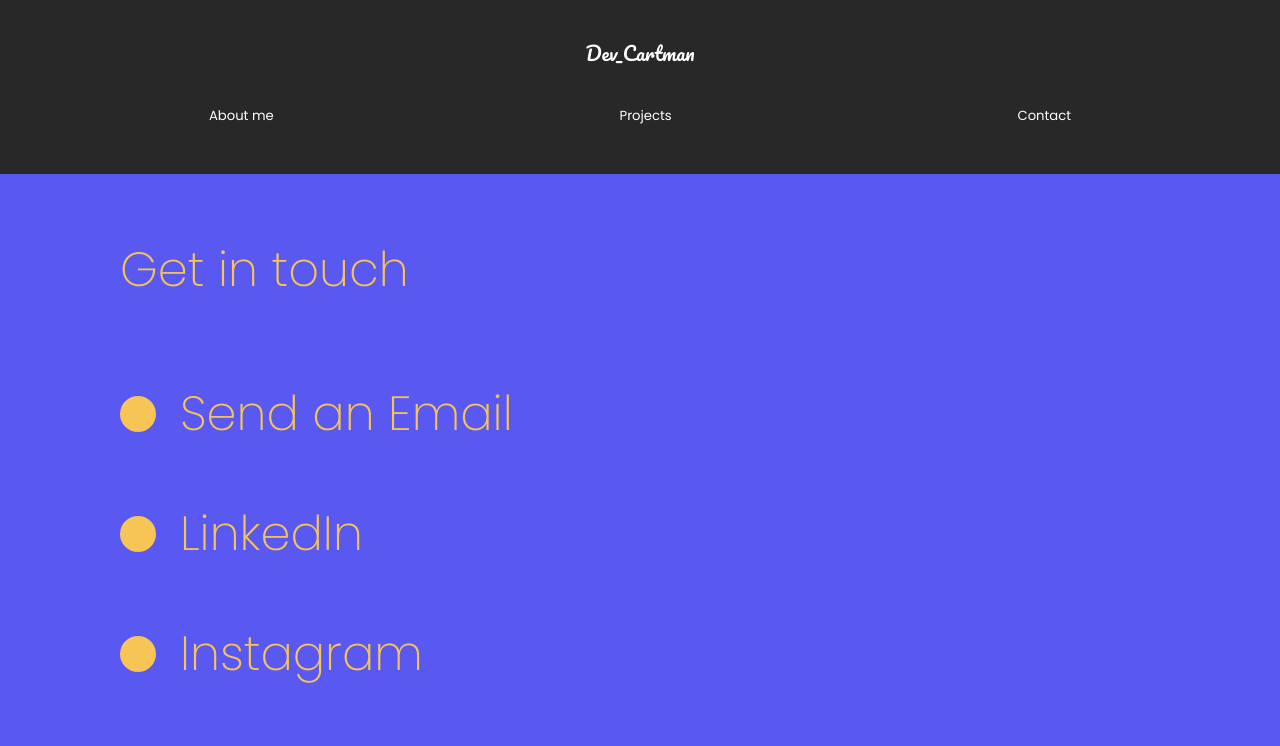
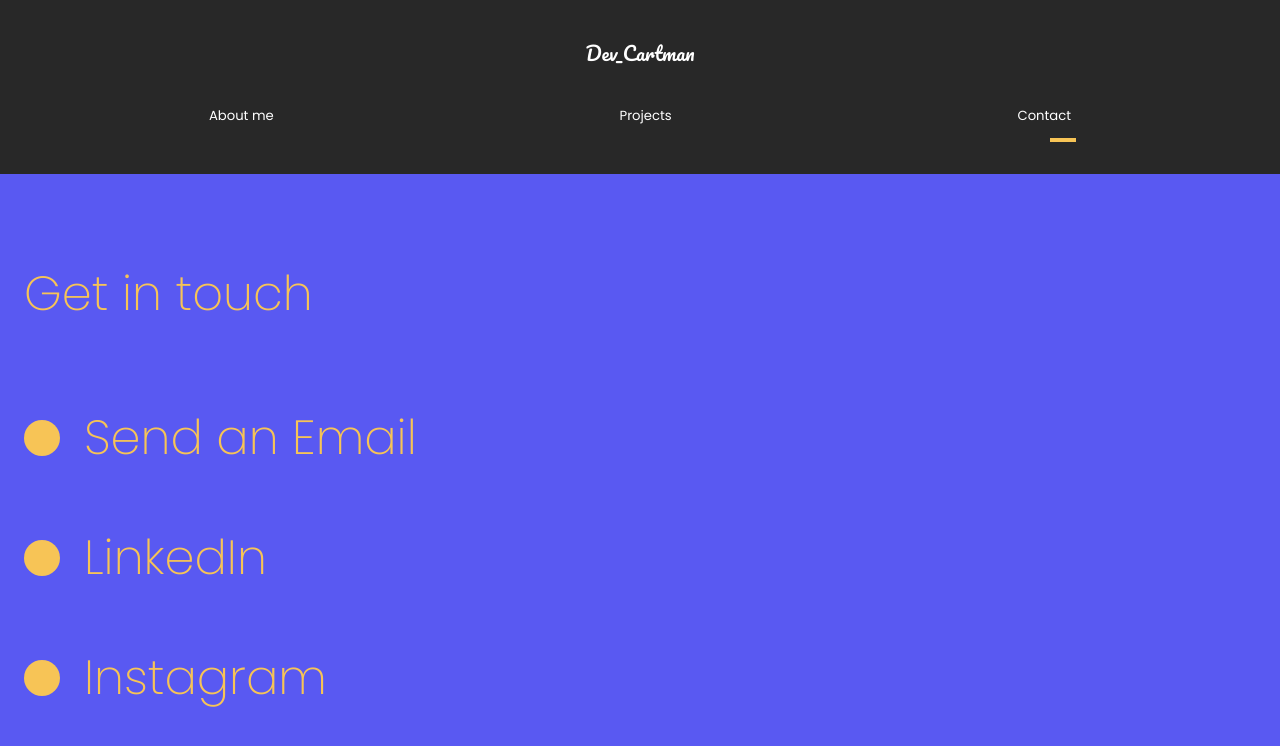
Before and after one commit to cartman1978/myportfolio, a React (Create React App) app: page /contact in a window 1280 px wide. Shown: the top 746 px of the page. Built offline with nearby package versions, Linux system fonts and the light colour scheme.

Commit message:
added line animation to nav links

```diff
--- a/src/components/Nav.js
+++ b/src/components/Nav.js
@@ -1,20 +1,36 @@
 import React from 'react';
 import styled from 'styled-components';
 import { Link } from 'react-router-dom';
+import { motion } from 'framer-motion';
+import { useLocation } from 'react-router-dom';
 
 const Nav = () => {
+    const { pathname } = useLocation();
     return (
         <StyledNav>
             <h1><Link id="logo" to="/">Dev_Cartman</Link></h1>
             <ul>
                 <li>
                     <Link to="/">About me</Link>
+                    <Line
+                        transition={{ duration: 0.75 }}
+                        initial={{ width: "0%" }}
+                        animate={{ width: pathname === "/" ? "50%" : "0%" }}
+                    />
                 </li>
                 <li>
                     <Link to="/projects">Projects</Link>
+                    <Line
+                        transition={{ duration: 0.75 }}
+                        initial={{ width: "0%" }}
+                        animate={{ width: pathname === "/projects" ? "50%" : "0%" }} />
                 </li>
                 <li>
                     <Link to="/contact">Contact</Link>
+                    <Line
+                        transition={{ duration: 0.75 }}
+                        initial={{ width: "0%" }}
+                        animate={{ width: pathname === "/contact" ? "50%" : "0%" }} />
                 </li>
             </ul>
         </StyledNav>
@@ -70,4 +86,13 @@
     }
 `;
 
+const Line = styled(motion.div)`
+    height: 0.3rem;
+    background: #f7c456;
+    width: 0%;
+    position: absolute;
+    bottom: -80%;
+    left: 60%;
+`;
+
 export default Nav;
--- a/src/pages/Contact.js
+++ b/src/pages/Contact.js
@@ -47,11 +47,18 @@
     padding: 5rem 10rem;
     color: #f7c456;
     min-height: 90vh;
+    @media (max-width: 1500px) {
+        padding: 2rem;
+        font-size: 1rem;
+    }
 `;
 
 const Title = styled.div`
     margin-bottom: 4rem;
     color: #f7c456;
+    @media (max-width: 1500px) {
+        margin-top: 5rem;
+    }
 `;
 
 const Hide = styled.div`
--- a/src/pages/ProjectDetails.js
+++ b/src/pages/ProjectDetails.js
@@ -75,6 +75,10 @@
     margin: 5rem 10rem;
     align-items: center;
     justify-content: center;
+    @media (max-width: 1500px) {
+        display: block;
+        margin: 2rem 2rem;
+    }
 `;
 
 const AwardStyle = styled.div`
```
Lines whose indentation alone changed are shown as unchanged.
